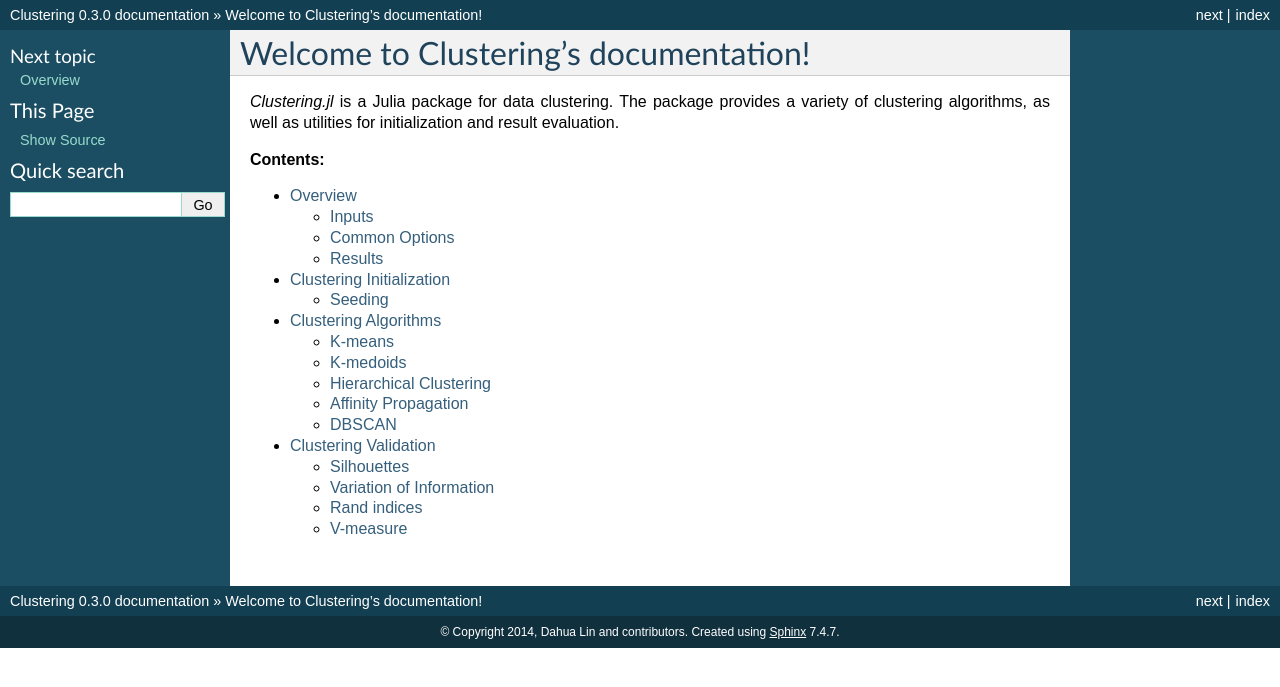
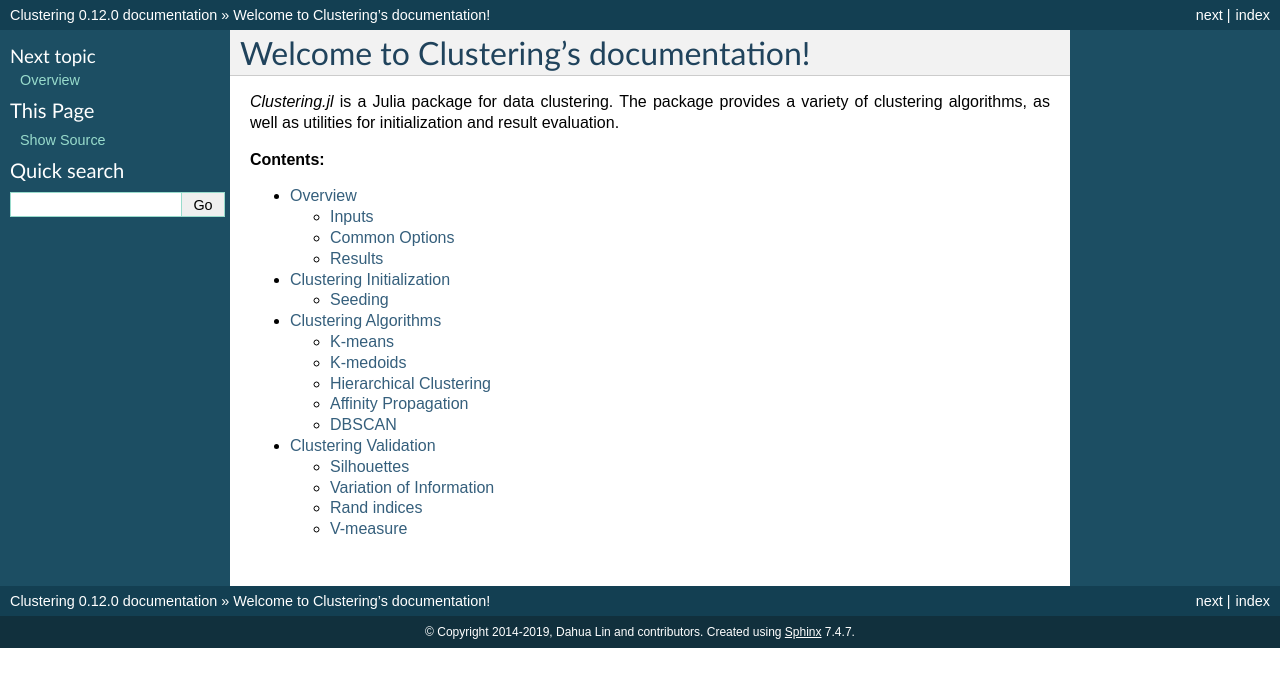
Before and after one commit to JuliaStats/Clustering.jl, a Sphinx documentation site: the page built from doc/source/index.rst, in a window 1280 px wide. Shown: the top 687 px of the page. Built offline with Sphinx 7.4.7, drawn with Linux system fonts in a browser that asks for light colours; formulas are drawn with MathJax 3.

Commit message:
docs/conf.py: update version copyright years

```diff
--- a/doc/source/conf.py
+++ b/doc/source/conf.py
@@ -48,16 +48,16 @@
 
 # General information about the project.
 project = u'Clustering'
-copyright = u'2014, Dahua Lin and contributors'
+copyright = u'2014-2019, Dahua Lin and contributors'
 
 # The version info for the project you're documenting, acts as replacement for
 # |version| and |release|, also used in various other places throughout the
 # built documents.
 #
 # The short X.Y version.
-version = '0.3'
+version = '0.12'
 # The full version, including alpha/beta/rc tags.
-release = '0.3.0'
+release = '0.12.0'
 
 # The language for content autogenerated by Sphinx. Refer to documentation
 # for a list of supported languages.
```
